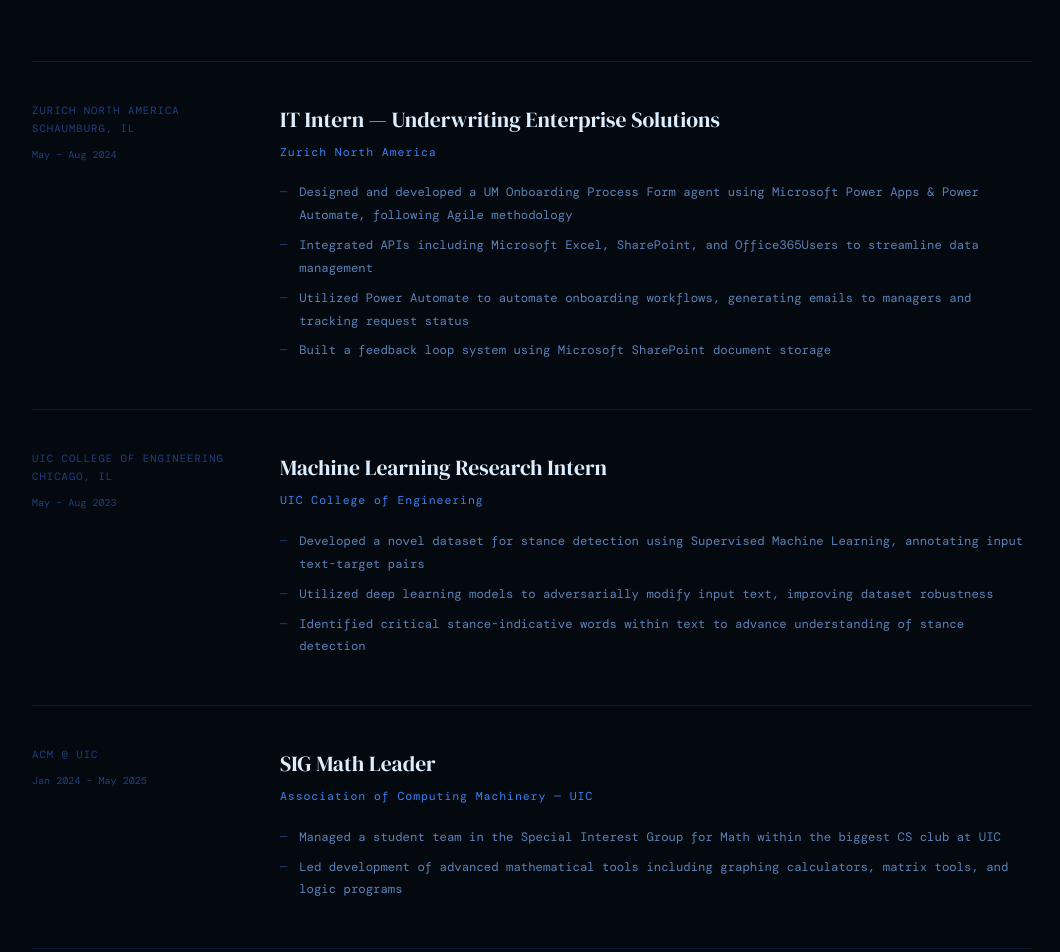
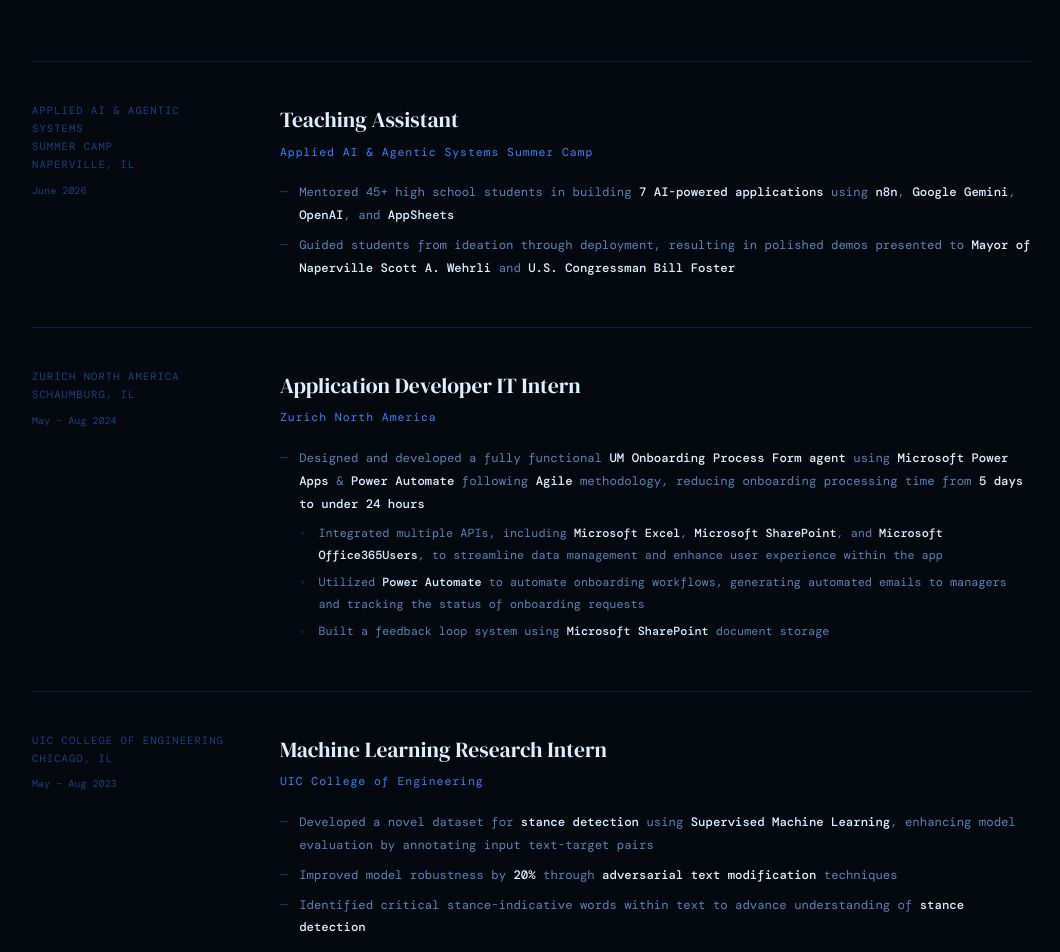
Before and after one commit to sohamkaje/sohamkaje.github.io, a website: page index.html in a window 1280 px wide. Shown: the part 5118-6070 px from the top of the page, without its empty margins (8-1068 px from the left). Drawn offline with nearby package versions, Linux system fonts and the light colour scheme; no server answers; a web font is replaced by a local one.

Commit message:
Add agentic ai summer camp exp + tweak for other exp

```diff
--- a/css/main.css
+++ b/css/main.css
@@ -667,6 +667,26 @@ section.hero {
     margin-bottom: 0.45rem;
 }
 
+.exp-content ul li strong {
+    color: var(--text);
+    font-weight: 500;
+}
+
+.exp-content ul ul {
+    list-style: none;
+    margin-top: 0.45rem;
+}
+
+.exp-content ul ul li {
+    font-size: 0.74rem;
+    margin-bottom: 0.35rem;
+}
+
+.exp-content ul ul li::before {
+    content: '◦';
+    color: var(--muted);
+}
+
 .exp-content ul li::before {
     content: '—';
     position: absolute;
--- a/index.html
+++ b/index.html
@@ -299,17 +299,34 @@
     <div>
         <div class="exp-item fade-up">
             <div class="exp-meta">
+                <h4>Applied AI & Agentic Systems<br>Summer Camp<br>Naperville, IL</h4>
+                <div class="date">June 2026</div>
+            </div>
+            <div class="exp-content">
+                <div class="exp-title">Teaching Assistant</div>
+                <div class="exp-company">Applied AI & Agentic Systems Summer Camp</div>
+                <ul>
+                    <li>Mentored 45+ high school students in building <strong>7 AI-powered applications</strong> using <strong>n8n</strong>, <strong>Google Gemini</strong>, <strong>OpenAI</strong>, and <strong>AppSheets</strong></li>
+                    <li>Guided students from ideation through deployment, resulting in polished demos presented to <strong>Mayor of Naperville Scott A. Wehrli</strong> and <strong>U.S. Congressman Bill Foster</strong></li>
+                </ul>
+            </div>
+        </div>
+        <div class="exp-item fade-up">
+            <div class="exp-meta">
                 <h4>Zurich North America<br>Schaumburg, IL</h4>
                 <div class="date">May – Aug 2024</div>
             </div>
             <div class="exp-content">
-                <div class="exp-title">IT Intern — Underwriting Enterprise Solutions</div>
+                <div class="exp-title">Application Developer IT Intern</div>
                 <div class="exp-company">Zurich North America</div>
                 <ul>
-                    <li>Designed and developed a UM Onboarding Process Form agent using Microsoft Power Apps & Power Automate, following Agile methodology</li>
-                    <li>Integrated APIs including Microsoft Excel, SharePoint, and Office365Users to streamline data management</li>
-                    <li>Utilized Power Automate to automate onboarding workflows, generating emails to managers and tracking request status</li>
-                    <li>Built a feedback loop system using Microsoft SharePoint document storage</li>
+                    <li>Designed and developed a fully functional <strong>UM Onboarding Process Form agent</strong> using <strong>Microsoft Power Apps</strong> & <strong>Power Automate</strong> following <strong>Agile</strong> methodology, reducing onboarding processing time from <strong>5 days to under 24 hours</strong>
+                        <ul>
+                            <li>Integrated multiple APIs, including <strong>Microsoft Excel</strong>, <strong>Microsoft SharePoint</strong>, and <strong>Microsoft Office365Users</strong>, to streamline data management and enhance user experience within the app</li>
+                            <li>Utilized <strong>Power Automate</strong> to automate onboarding workflows, generating automated emails to managers and tracking the status of onboarding requests</li>
+                            <li>Built a feedback loop system using <strong>Microsoft SharePoint</strong> document storage</li>
+                        </ul>
+                    </li>
                 </ul>
             </div>
         </div>
@@ -322,9 +339,9 @@
                 <div class="exp-title">Machine Learning Research Intern</div>
                 <div class="exp-company">UIC College of Engineering</div>
                 <ul>
-                    <li>Developed a novel dataset for stance detection using Supervised Machine Learning, annotating input text-target pairs</li>
-                    <li>Utilized deep learning models to adversarially modify input text, improving dataset robustness</li>
-                    <li>Identified critical stance-indicative words within text to advance understanding of stance detection</li>
+                    <li>Developed a novel dataset for <strong>stance detection</strong> using <strong>Supervised Machine Learning</strong>, enhancing model evaluation by annotating input text-target pairs</li>
+                    <li>Improved model robustness by <strong>20%</strong> through <strong>adversarial text modification</strong> techniques</li>
+                    <li>Identified critical stance-indicative words within text to advance understanding of <strong>stance detection</strong></li>
                 </ul>
             </div>
         </div>
```
